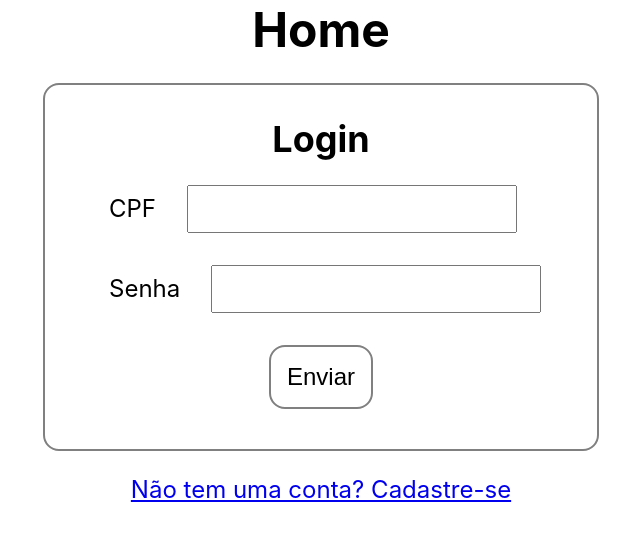
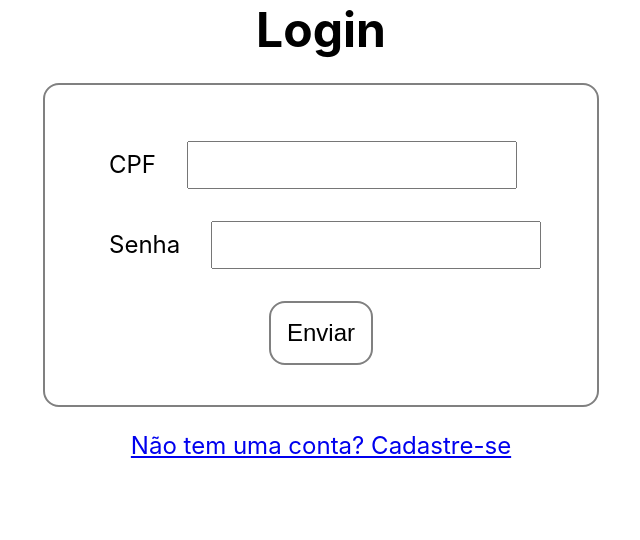
Before and after one commit to GaMa404/ReactBancoDigital, a React (Create React App) app: page / in a window 1280 px wide. Shown: the top 540 px of the page, without its empty margins (319-959 px from the left). Built offline with nearby package versions, Linux system fonts and the light colour scheme.

Commit message:
feat: navbar

```diff
--- /dev/null
+++ b/src/components/navbar/navbar.css
@@ -0,0 +1,34 @@
+* {
+    margin: 0;
+    padding: 0;
+    box-sizing: border-box;
+}
+
+.navbar
+{
+    overflow: hidden;
+    background-color: gray;
+    font-size: 3vh;
+}
+
+.navbar ul
+{
+    list-style-type: none;
+}
+
+.navbar ul li {
+    float: left;
+}
+
+.navbar ul li a {
+    display: block;
+    color: white;
+    text-align: center;
+    padding: 2vh;
+    text-decoration: none;
+}
+
+.navbar ul li a:hover{
+    background-color: #ddd;
+    color: black;
+}
--- /dev/null
+++ b/src/components/navbar/navbar.js
@@ -0,0 +1,18 @@
+import React from "react";
+import "./navbar.css";
+
+
+const NavBar = () => {
+    return(
+        <div className="navbar">
+            <nav>
+                <ul>
+                    <li> <a href="/home"> Home </a> </li>
+                    <li> <a href="/correntista"> Listar correntista</a> </li>
+                </ul>
+            </nav>
+        </div>
+    );
+}
+
+export default NavBar;
--- a/src/pages/correntista/form/formCorrentista.js
+++ b/src/pages/correntista/form/formCorrentista.js
@@ -1,5 +1,5 @@
 import React, { useState } from "react";
-import { Link } from "react-router-dom";
+import { Link, useNavigate } from "react-router-dom";
 import ReactInputMask from "react-input-mask";
 import api from "../../../services/api";
 import "./formCorrentista.css";
@@ -14,9 +14,13 @@ const FormCorrentista = () => {
         senha: '',
     })
 
-    const handleSubmit = async () => {
+    const navigate = useNavigate();
+
+    const handleSubmit = async (e) => {
+        e.preventDefault();
         try {
             await api.post('/correntista/salvar', correntista);
+            navigate('/correntista');
         }
         catch(err)
         {
@@ -31,7 +35,7 @@ const FormCorrentista = () => {
             </div>
 
             <div className="formCorrentista">
-                <form>
+                <form onSubmit={handleSubmit}>
                     <div className="lbl-input">
                         <label> Nome </label>
                         <input id="input-nome" type="text" required value={correntista.nome} onChange={(e) => setCorrentista({ ...correntista, nome: e.target.value})}/>
@@ -60,7 +64,7 @@ const FormCorrentista = () => {
                         <input type="password" required value={correntista.senha} onChange={(e) => setCorrentista({ ...correntista, senha: e.target.value})}/>
                     </div>
 
-                    <button type="submit" onClick={handleSubmit}> Enviar </button>
+                    <button type="submit"> Enviar </button>
                 </form>
             </div>
 
--- a/src/pages/correntista/list/listCorrentista.js
+++ b/src/pages/correntista/list/listCorrentista.js
@@ -1,8 +1,8 @@
 import React, {useEffect, useState} from "react";
-import { Link } from "react-router-dom";
-
+//import { Link } from "react-router-dom";
 import api from "../../../services/api";
 import "./listCorrentista.css";
+import NavBar from "../../../components/navbar/navbar";
 
 const ListCorrentista = () => {
 
@@ -19,15 +19,9 @@ const ListCorrentista = () => {
 
     return (
         <div className="container-list">
+            <NavBar/>
             <div className="titulo-list">
                 <h1> Listar Correntista </h1>
-
-                <nav>
-                    <ul>
-                        <li> <Link to="/"> Home </Link></li>
-                        <li> <Link to="/correntista/salvar"> Cadastrar Correntista </Link></li>
-                    </ul>
-                </nav>
             </div>
 
             <table>
--- a/src/pages/home/home.js
+++ b/src/pages/home/home.js
@@ -1,68 +1,12 @@
-import React, { useState } from "react";
-import ReactInputMask from "react-input-mask";
-import { Link, useNavigate } from "react-router-dom";
-import "./home.css";
-import api from "../../services/api";
+import React from "react";
+import NavBar from "../../components/navbar/navbar";
 
 const Home = () => {
-
-    const [login, setLogin] = useState({
-        cpf: '',
-        senha: '',
-    })
-
-    const navigate = useNavigate();
-
-    const handleSubmit = async (e) => {
-        e.preventDefault();
-        try {
-            const response = await api.post('/correntista/entrar', login);
-            const data = response.data;
-            if(data)
-            {
-                navigate('/correntista');
-            }
-            else
-            {
-                alert("Credenciais incorretas!");
-            }
-        }
-        catch(err)
-        {
-            console.error("Erro ao enviar formulário", err);
-        }
-    }
-
     return (
-        <div className="container">
-            <h1> Home </h1>
-
-            <div className="container-login">
-                <form onSubmit={handleSubmit}>
-                    <h2> Login </h2>
-                    <div className="lbl-input-login">
-                        <label> CPF </label>
-                        <ReactInputMask mask="999.999.999-99" type="text" value={login.cpf} onChange={(e) => {
-                            const rawValue = e.target.value.replace(/[^\d]/g, '');
-                            setLogin({ ...login, cpf: rawValue })}}/>
-                    </div>
-
-                    <div className="lbl-input-login">
-                        <label> Senha </label>
-                        <input type="password" value={login.senha} onChange={(e) => setLogin({ ...login, senha: e.target.value })}/>
-                    </div>
-
-                    <button type="submit"> Enviar </button>
-                </form>
-            </div>
-
-            <nav>
-                <ul>
-                    <li><Link to="/correntista/salvar"> Não tem uma conta? Cadastre-se </Link></li>
-                </ul>
-            </nav>
+        <div className="container-home">
+            <NavBar/>
+            <h1> HOME </h1>
         </div>
     );
 }
-
 export default Home;
--- /dev/null
+++ b/src/pages/login/login.css
@@ -0,0 +1,54 @@
+* {
+    margin: 0;
+    padding: 0;
+    box-sizing: border-box;
+}
+
+#input-nome
+{
+    text-transform: capitalize;
+}
+
+.container
+{
+    display: flex;
+    text-align: center;
+    flex-direction: column;
+    font-size: 3vh;
+    color: black;
+}
+
+.container-login
+{
+    display: flex;
+    justify-content: center;
+    margin: 3vh;
+}
+
+form
+{
+   border: 2px solid gray;
+   border-radius: 2vh;
+   padding: 4vh;
+}
+
+.lbl-input-login
+{
+    width: fit-content;
+    margin: 2vh;
+}
+
+.lbl-input-login label, input, button
+{
+    font-size: 3vh;
+    margin: 1vh;
+    padding: 1vh;
+}
+
+button
+{
+    background-color: transparent;
+    padding: 2vh;
+    border: 2px solid gray;
+    border-radius: 2vh;
+}
--- /dev/null
+++ b/src/pages/login/login.js
@@ -0,0 +1,66 @@
+import React, { useState } from "react";
+import ReactInputMask from "react-input-mask";
+import { Link, useNavigate } from "react-router-dom";
+import "./login.css";
+import api from "../../services/api";
+
+const Login = () => {
+
+    const [login, setLogin] = useState({
+        cpf: '',
+        senha: '',
+    })
+
+    const navigate = useNavigate();
+
+    const handleSubmit = async (e) => {
+        e.preventDefault();
+        try {
+            const response = await api.post('/correntista/entrar', login);
+            const data = response.data;
+            if(data)
+            {
+                navigate('/correntista');
+            }
+            else
+            {
+                alert("Credenciais incorretas!");
+            }
+        }
+        catch(err)
+        {
+            console.error("Erro ao enviar formulário", err);
+        }
+    }
+
+    return (
+        <div className="container">
+            <h1> Login </h1>
+            <div className="container-login">
+                <form onSubmit={handleSubmit}>
+                    <div className="lbl-input-login">
+                        <label> CPF </label>
+                        <ReactInputMask mask="999.999.999-99" type="text" value={login.cpf} onChange={(e) => {
+                            const rawValue = e.target.value.replace(/[^\d]/g, '');
+                            setLogin({ ...login, cpf: rawValue })}}/>
+                    </div>
+
+                    <div className="lbl-input-login">
+                        <label> Senha </label>
+                        <input type="password" value={login.senha} onChange={(e) => setLogin({ ...login, senha: e.target.value })}/>
+                    </div>
+
+                    <button type="submit"> Enviar </button>
+                </form>
+            </div>
+
+            <nav>
+                <ul>
+                    <li><Link to="/correntista/salvar"> Não tem uma conta? Cadastre-se </Link></li>
+                </ul>
+            </nav>
+        </div>
+    );
+}
+
+export default Login;
--- a/src/services/routes.js
+++ b/src/services/routes.js
@@ -2,6 +2,7 @@ import React from "react";
 import {BrowserRouter, Routes, Route} from "react-router-dom";
 
 import Home from '../pages/home/home';
+import Login from '../pages/login/login';
 import FormCorrentista from '../pages/correntista/form/formCorrentista';
 import ListCorrentista from '../pages/correntista/list/listCorrentista';
 
@@ -9,7 +10,8 @@ const RoutesApp = () => {
     return (
         <BrowserRouter>
             <Routes>
-                <Route path="/" element={<Home/>} />
+                <Route path="/" element={<Login/>} />
+                <Route path="/home" element={<Home/>} />
                 <Route path="/correntista" element={<ListCorrentista/>} />
                 <Route path="/correntista/salvar" element={<FormCorrentista/>} />
             </Routes>
```
